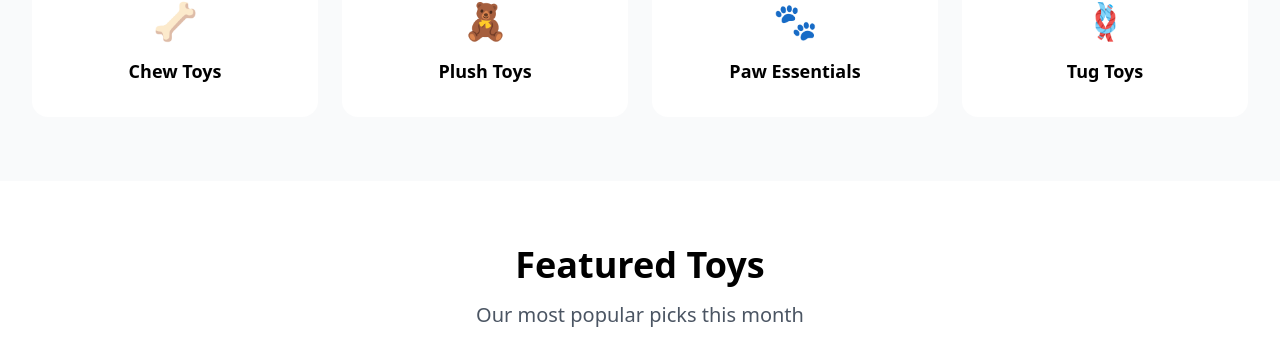
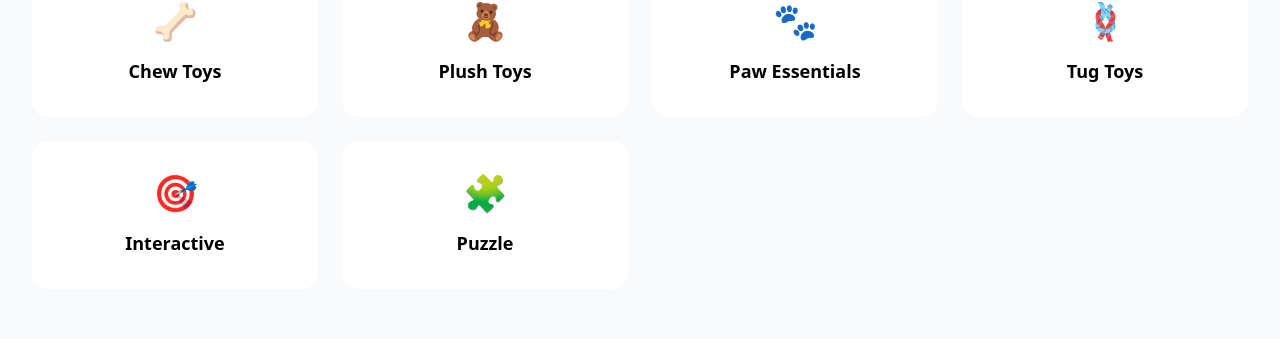
Before and after one commit to lamayor888/waggy, a React (Vite) app: page / in a window 1280 px wide. Shown: the part 1167-1506 px from the top of the page. Built offline with nearby package versions, Linux system fonts and the light colour scheme.

Commit message:
Update Shop page to show 6 categories

```diff
--- a/src/data/products.ts
+++ b/src/data/products.ts
@@ -88,5 +88,7 @@ export const categories = [
   { id: 'chew', name: 'Chew Toys', icon: '🦴' },
   { id: 'plush', name: 'Plush Toys', icon: '🧸' },
   { id: 'essentials', name: 'Paw Essentials', icon: '🐾' },
-  { id: 'tug', name: 'Tug Toys', icon: '🪢' }
+  { id: 'tug', name: 'Tug Toys', icon: '🪢' },
+  { id: 'interactive', name: 'Interactive', icon: '🎯' },
+  { id: 'puzzle', name: 'Puzzle', icon: '🧩' }
 ];
--- a/src/pages/Home.tsx
+++ b/src/pages/Home.tsx
@@ -6,7 +6,7 @@ import { products, categories } from '../data/products';
 
 function Home() {
   const featuredProducts = products.slice(0, 4);
-  const mainCategories = categories.slice(1, 5);
+  const mainCategories = categories.slice(1, 7);
 
   return (
     <div>
```
